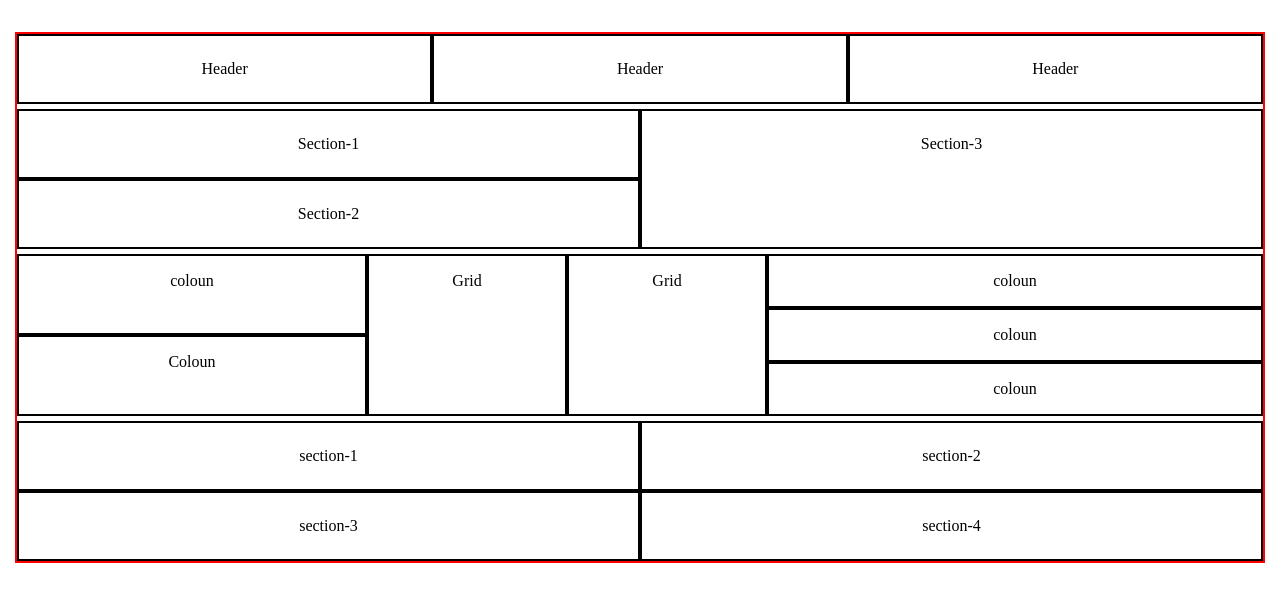
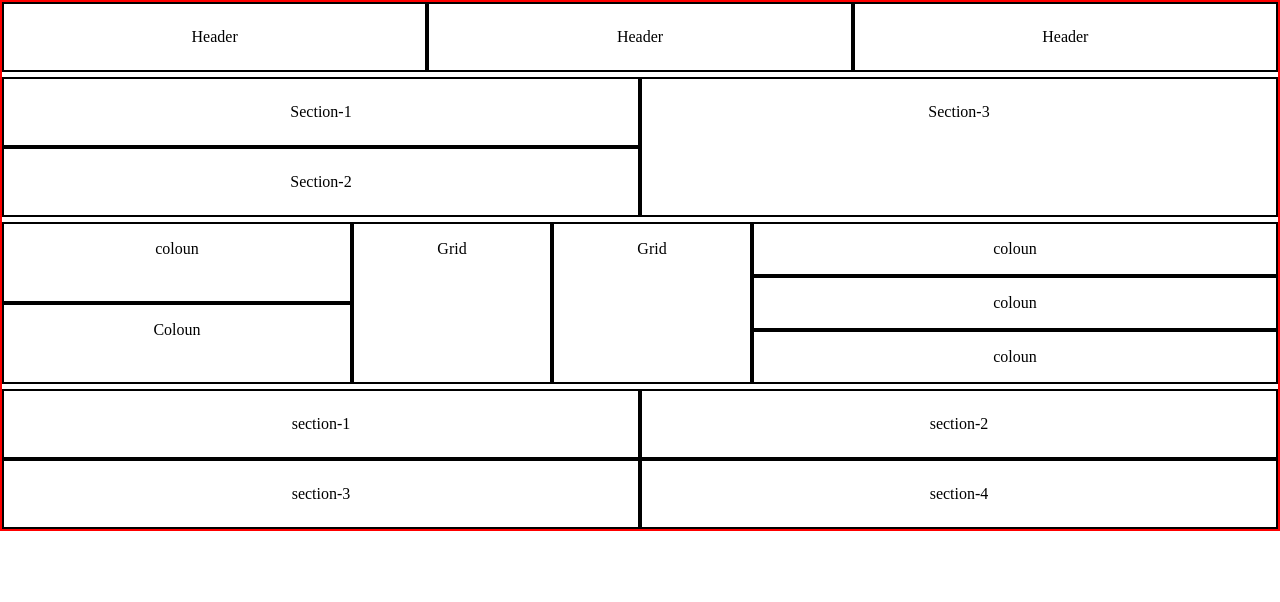
Before and after one commit to jaypatel149/template-grid-layout, a plain HTML site: page index.html in a window 1280 px wide. Drawn offline with Linux system fonts and the light colour scheme.

Commit message:
Update style.css
change line

```diff
--- a/style.css
+++ b/style.css
@@ -5,8 +5,6 @@
 }
 .contaner {
   width: 100%;
-  max-width: 1250px;
-  margin: 2rem auto;
   border: 2px solid red;
 }
 
```
